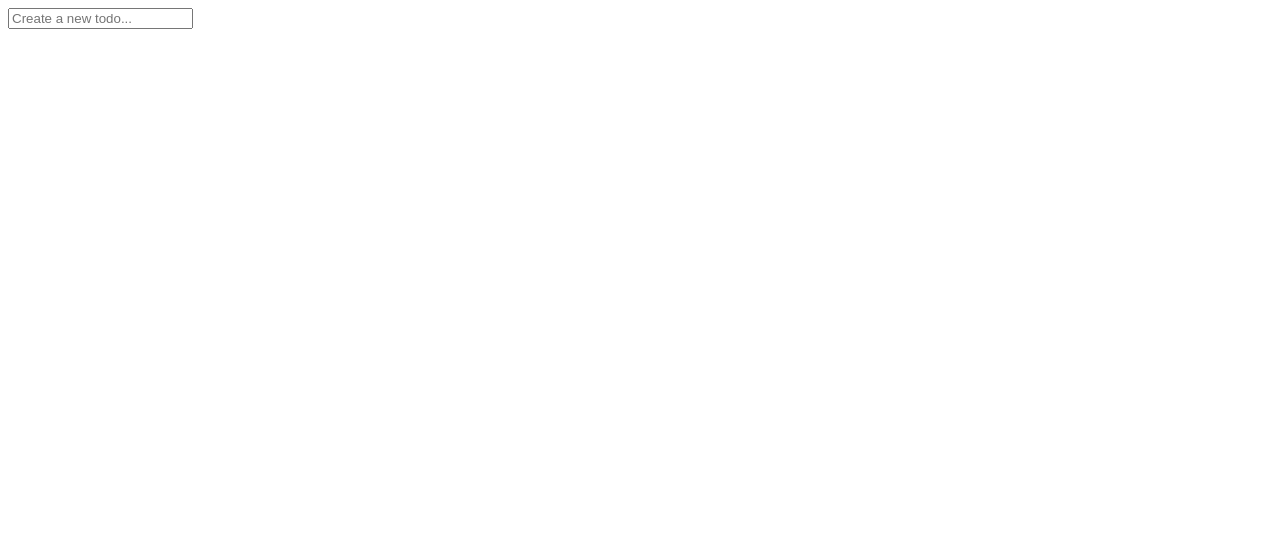
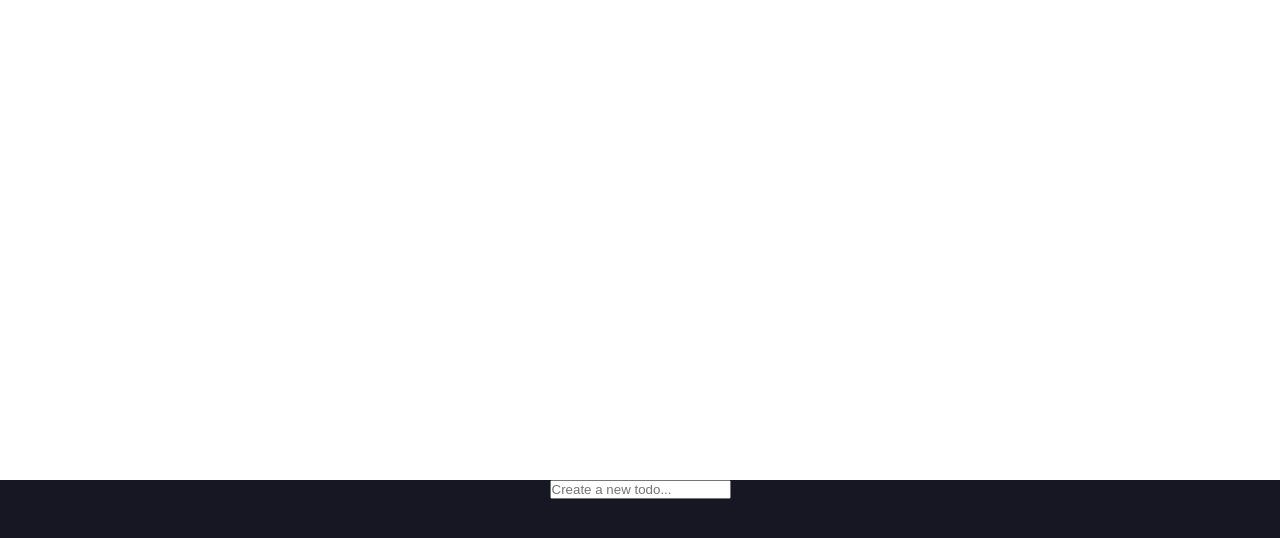
Before and after one commit to PrashanthBalakrishnan/toDoApp-frontendmentor, a React (Vite) app: page / in a window 1280 px wide. Shown: the top 538 px of the page. Built offline with nearby package versions, Linux system fonts and the light colour scheme.

Commit message:
added styles

```diff
--- a/src/App.tsx
+++ b/src/App.tsx
@@ -1,52 +1,11 @@
-import { useState } from "react";
-
-type TodoType = {
-  id: string;
-  title: string;
-  completed: boolean;
-};
+import TodoApp from "./components/TodoApp";
+import Calculator from "./components/TodoApp";
 
 const App = () => {
-  const [newItem, setNewItem] = useState("");
-  const [todos, setTodos] = useState<TodoType[]>([]);
-
-  const handleSubmit = (e: React.FormEvent<HTMLFormElement>) => {
-    e.preventDefault();
-    addTodo(newItem);
-    setNewItem("");
-  };
-
-  function addTodo(title: string) {
-    setTodos((prevTodos) => [
-      ...prevTodos,
-      {
-        id: crypto.randomUUID(),
-        title,
-        completed: false,
-      },
-    ]);
-  }
-
   return (
-    <>
-      <form onSubmit={handleSubmit} className="form">
-        <input
-          className="form__input"
-          type="text"
-          placeholder="Create a new todo..."
-          value={newItem}
-          onChange={(e) => setNewItem(e.target.value)}
-        />
-      </form>
-
-      <ul className="list">
-        {todos.map((todo: TodoType) => (
-          <li key={todo.id} className="list__item">
-            {todo.title}
-          </li>
-        ))}
-      </ul>
-    </>
+    <div className="app">
+      <TodoApp />
+    </div>
   );
 };
 export default App;
--- /dev/null
+++ b/src/components/TodoApp.tsx
@@ -0,0 +1,45 @@
+import { useState } from "react";
+import TodoForm from "./todoForm/TodoForm";
+import TodoList from "./todoList/TodoList";
+
+export interface TodoType {
+  id: string;
+  title: string;
+  completed: boolean;
+}
+const TodoApp = () => {
+  const [todos, setTodos] = useState<TodoType[]>([]);
+  function addTodo(title: string) {
+    setTodos((prevTodos) => [
+      ...prevTodos,
+      {
+        id: crypto.randomUUID(),
+        title,
+        completed: false,
+      },
+    ]);
+  }
+  function deleteTodo(id: string) {
+    return setTodos((currentTodos) => {
+      return currentTodos.filter((todo) => todo.id !== id);
+    });
+  }
+  function toggleTodo(id: string, completed: boolean) {
+    setTodos((currentTodos) => {
+      return currentTodos.map((todo) => {
+        if (todo.id === id) {
+          return { ...todo, completed };
+        }
+        return todo;
+      });
+    });
+  }
+
+  return (
+    <div>
+      <TodoForm addTodo={addTodo} />
+      <TodoList todos={todos} deleteTodo={deleteTodo} toggleTodo={toggleTodo} />
+    </div>
+  );
+};
+export default TodoApp;
--- /dev/null
+++ b/src/components/todoForm/TodoForm.tsx
@@ -0,0 +1,27 @@
+import { useState } from "react";
+
+interface TodoFormProps {
+  addTodo: (newItem: string) => void;
+}
+
+const TodoForm: React.FC<TodoFormProps> = ({ addTodo }) => {
+  const [newItem, setNewItem] = useState("");
+
+  const handleSubmit = (e: React.FormEvent<HTMLFormElement>) => {
+    e.preventDefault();
+    addTodo(newItem);
+    setNewItem("");
+  };
+  return (
+    <form onSubmit={handleSubmit} className="form">
+      <input
+        className="form__input"
+        type="text"
+        placeholder="Create a new todo..."
+        value={newItem}
+        onChange={(e) => setNewItem(e.target.value)}
+      />
+    </form>
+  );
+};
+export default TodoForm;
--- /dev/null
+++ b/src/components/todoItem/TodoItem.tsx
@@ -0,0 +1,32 @@
+import x from "../../assets/icon-cross.svg";
+
+interface TodoListProps {
+  completed: boolean;
+  id: string;
+  title: string;
+  toggleTodo: (id: string, completed: boolean) => void;
+  deleteTodo: (id: string) => void;
+}
+
+const TodoItem: React.FC<TodoListProps> = ({
+  completed,
+  id,
+  title,
+  toggleTodo,
+  deleteTodo,
+}) => {
+  return (
+    <li>
+      <input
+        type="checkbox"
+        checked={completed}
+        onChange={(e) => toggleTodo(id, e.target.checked)}
+      />
+      {title}
+      <button onClick={() => deleteTodo(id)}>
+        <img src={x} alt="Delete to do" />
+      </button>
+    </li>
+  );
+};
+export default TodoItem;
--- /dev/null
+++ b/src/components/todoList/TodoList.tsx
@@ -0,0 +1,23 @@
+import { TodoType } from "../../App";
+import TodoItem from "../todoItem/TodoItem";
+
+interface TodoListProps {
+  todos: TodoType[];
+  toggleTodo: (id: string, completed: boolean) => void;
+  deleteTodo: (id: string) => void;
+}
+
+const TodoList: React.FC<TodoListProps> = ({
+  todos,
+  deleteTodo,
+  toggleTodo,
+}) => {
+  return (
+    <ul className="list">
+      {todos.map((todo: TodoType) => (
+        <TodoItem {...todo} toggleTodo={toggleTodo} deleteTodo={deleteTodo} />
+      ))}
+    </ul>
+  );
+};
+export default TodoList;
--- /dev/null
+++ b/src/index.scss
@@ -0,0 +1,21 @@
+html {
+  font-size: 100%;
+  box-sizing: border-box;
+}
+
+*,
+*::before,
+*::after {
+  box-sizing: inherit;
+  margin: 0;
+  padding: 0;
+}
+
+.app {
+  min-height: 100vh;
+  background-color: hsl(235, 21%, 11%);
+  color: white;
+  display: flex;
+  justify-content: center;
+  margin-top: 30rem;
+}
```
Also changed, not shown: src/main.tsx (+7 -7 lines), src/App.css (deleted), src/App.scss (added), src/index.css (deleted).
